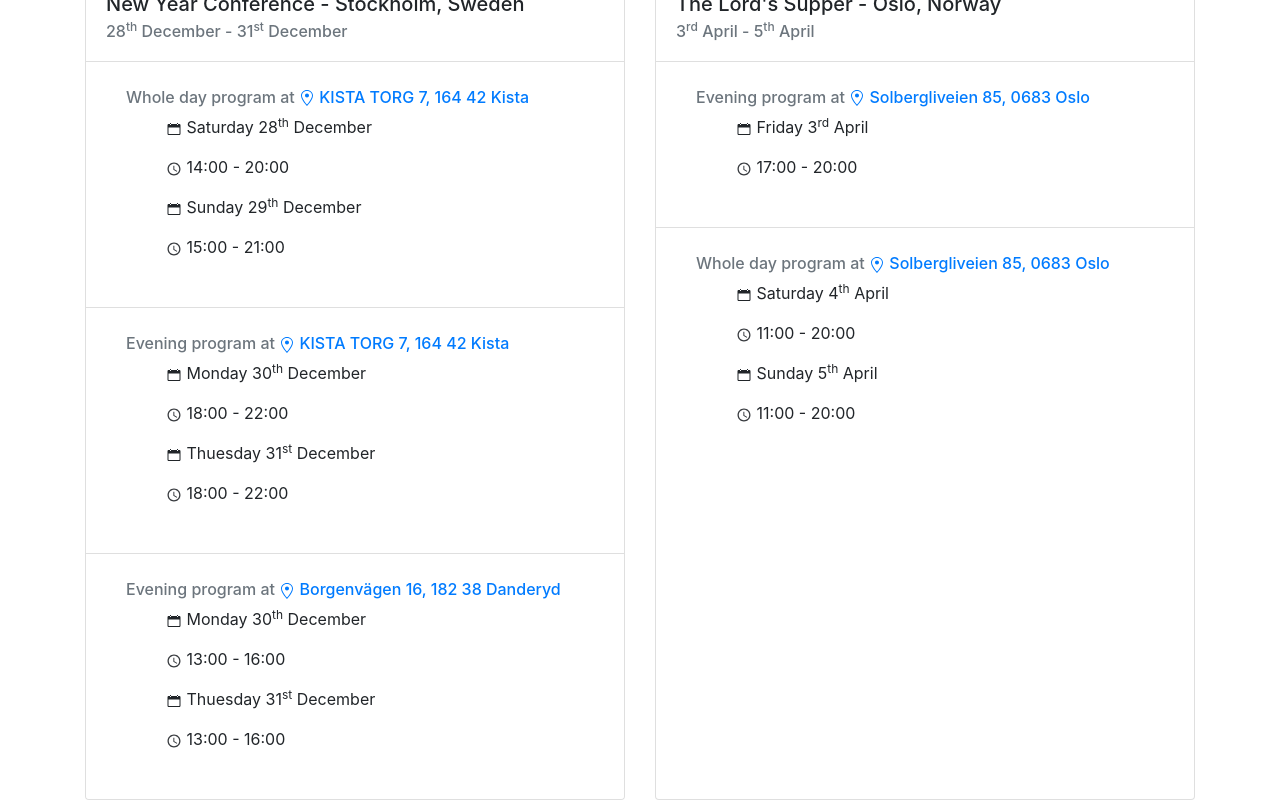
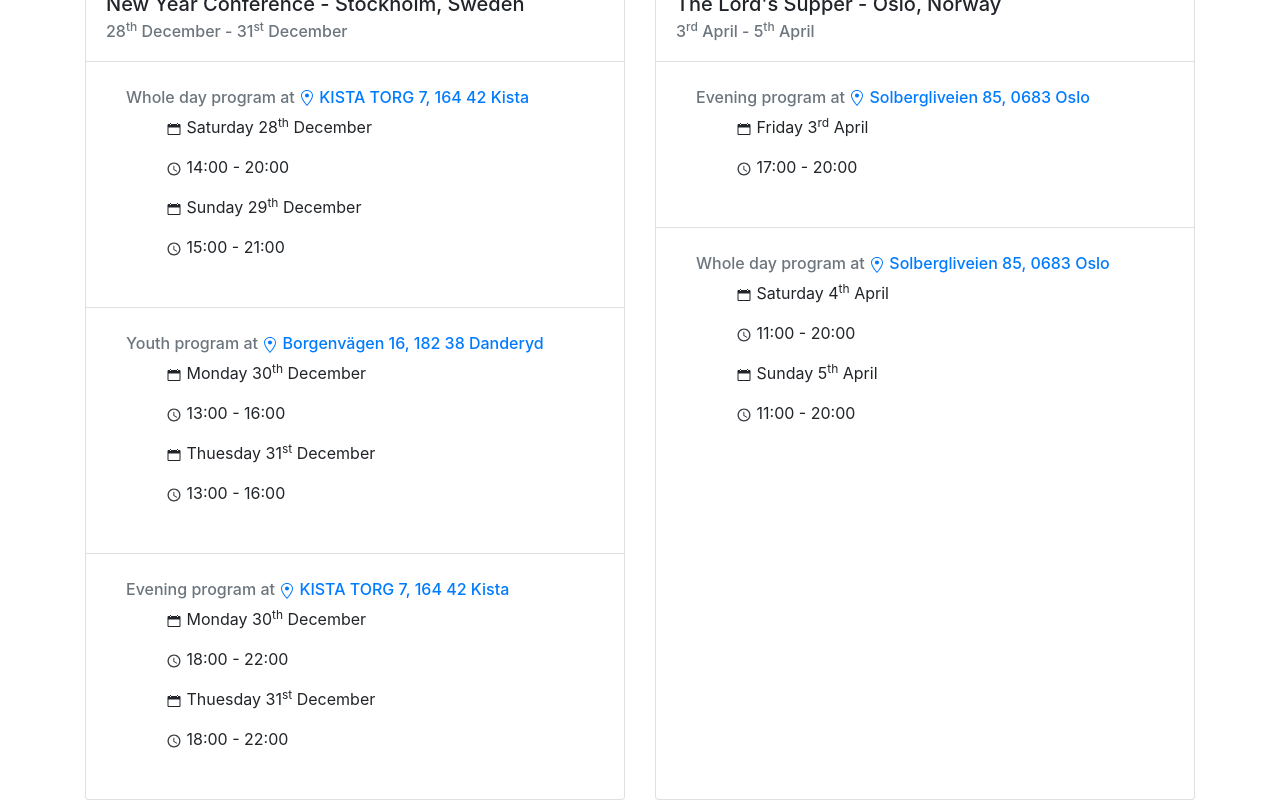
Before and after one commit to Haimanot1989/church, a React (Create React App) app: page / in a window 1280 px wide. Shown: the part 760-1560 px from the top of the page. Built offline with nearby package versions, Linux system fonts and the light colour scheme.

Commit message:
comment out unused nav items and edit conference data

```diff
--- a/src/components/Cards.js
+++ b/src/components/Cards.js
@@ -61,6 +61,35 @@ const confs = {
                 ]
             },
             {
+                'title': 'Youth program',
+                'location': {
+                    'address': 'Borgenvägen 16, 182 38 Danderyd',
+                    'map': 'https://www.google.com/maps/place/Borgenv%C3%A4gen+16,+182+38+Danderyd,+Sweden/@59.4050446,18.0018831,17z/data=!3m1!4b1!4m5!3m4!1s0x465f9c22477dcc5b:0x43856619d855d1ad!8m2!3d59.4050446!4d18.0040718',
+                },
+                'time': [
+                    {
+                        'date': {
+                            day:'Monday',
+                            date: '30',
+                            sup: 'th',
+                            month: 'December'
+                        },
+                        'startTime': '13:00',
+                        'finishTime': '16:00'
+                    },
+                    {
+                        'date': {
+                            day:'Thuesday',
+                            date: '31',
+                            sup: 'st',
+                            month: 'December'
+                        },
+                        'startTime': '13:00',
+                        'finishTime': '16:00'
+                    }
+                ]
+            },
+            {
                 'title': 'Evening program',
                 'location': {
                     'address': 'KISTA TORG 7, 164 42 Kista',
@@ -86,35 +115,6 @@ const confs = {
                         },
                         'startTime': '18:00',
                         'finishTime': '22:00'
-                    }
-                ]
-            },
-            {
-                'title': 'Evening program',
-                'location': {
-                    'address': 'Borgenvägen 16, 182 38 Danderyd',
-                    'map': 'https://www.google.com/maps/place/Borgenv%C3%A4gen+16,+182+38+Danderyd,+Sweden/@59.4050446,18.0018831,17z/data=!3m1!4b1!4m5!3m4!1s0x465f9c22477dcc5b:0x43856619d855d1ad!8m2!3d59.4050446!4d18.0040718',
-                },
-                'time': [
-                    {
-                        'date': {
-                            day:'Monday',
-                            date: '30',
-                            sup: 'th',
-                            month: 'December'
-                        },
-                        'startTime': '13:00',
-                        'finishTime': '16:00'
-                    },
-                    {
-                        'date': {
-                            day:'Thuesday',
-                            date: '31',
-                            sup: 'st',
-                            month: 'December'
-                        },
-                        'startTime': '13:00',
-                        'finishTime': '16:00'
                     }
                 ]
             }
@@ -226,7 +226,7 @@ const confs = {
         ]
     },
     'theLordsSupperNorway' : {
-        imageUrl :'https://d1vpzb8ccuu79x.cloudfront.net/wp-content/uploads/stockholm-750x450.jpg',
+        imageUrl :'https://www.acprail.com/wp-content/uploads/2018/07/Trondheim-Oslo.jpg',
         confType : "The Lord's Supper",
         country: 'Norway',
         city: 'Oslo',
--- a/src/components/Header.js
+++ b/src/components/Header.js
@@ -12,13 +12,13 @@ function Header() {
                     <li className="nav-item active">
                         <a className="nav-link" href="#">Conferences <span className="sr-only">(current)</span></a>
                     </li>
-                    <li className="nav-item">
+{/*                    <li className="nav-item">
                         <a className="nav-link" href="#">Article Of Faith <span className="sr-only">(current)</span></a>
                     </li>
                     <li className="nav-item">
                         <a className="nav-link" href="#">Teachings</a>
                     </li>
-{/*                     <li className="nav-item dropdown">
+                     <li className="nav-item dropdown">
                         <a className="nav-link dropdown-toggle" href="#" id="navbarDropdown" role="button" data-toggle="dropdown" aria-haspopup="true" aria-expanded="false">
                         Programs
                         </a>
```
